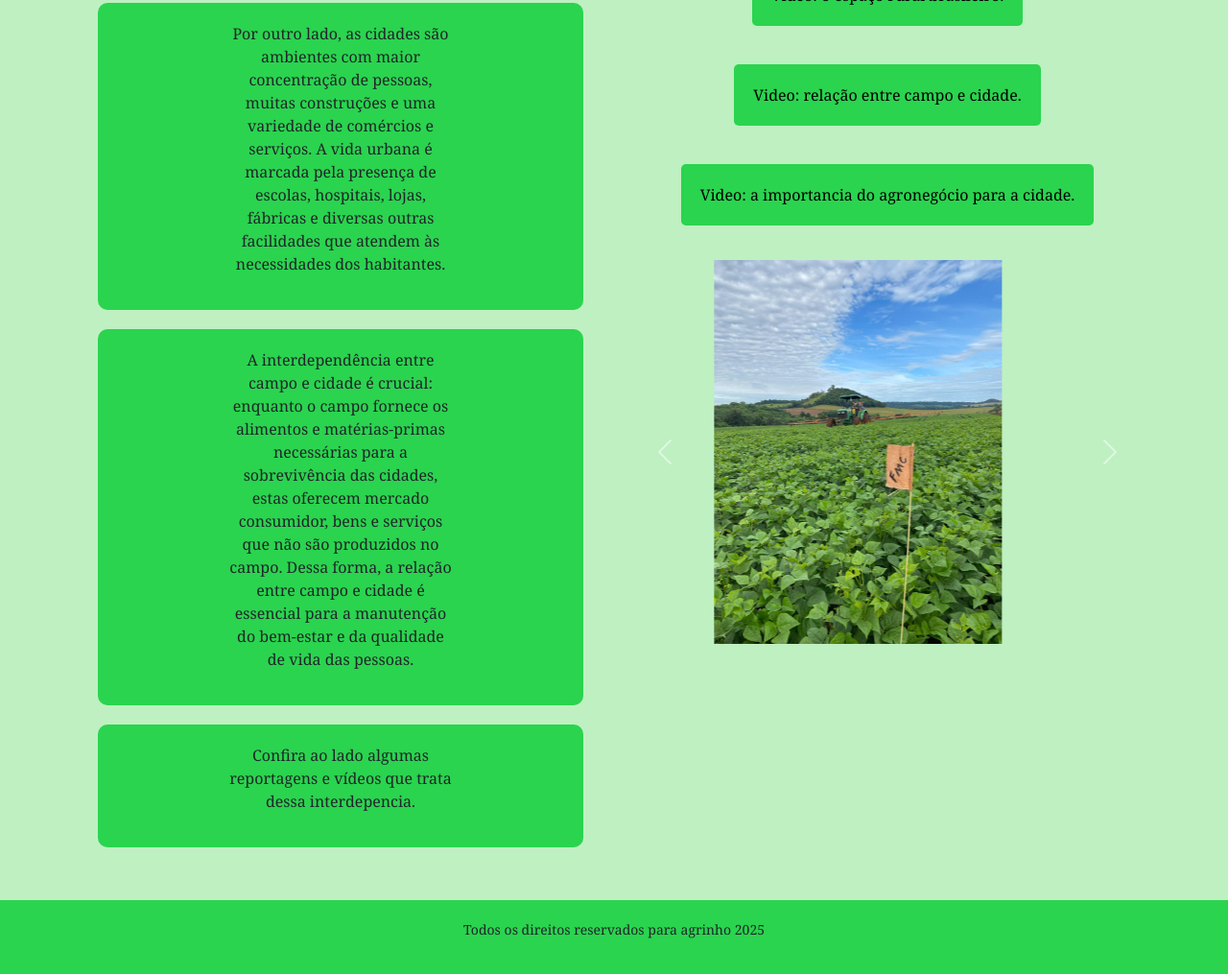
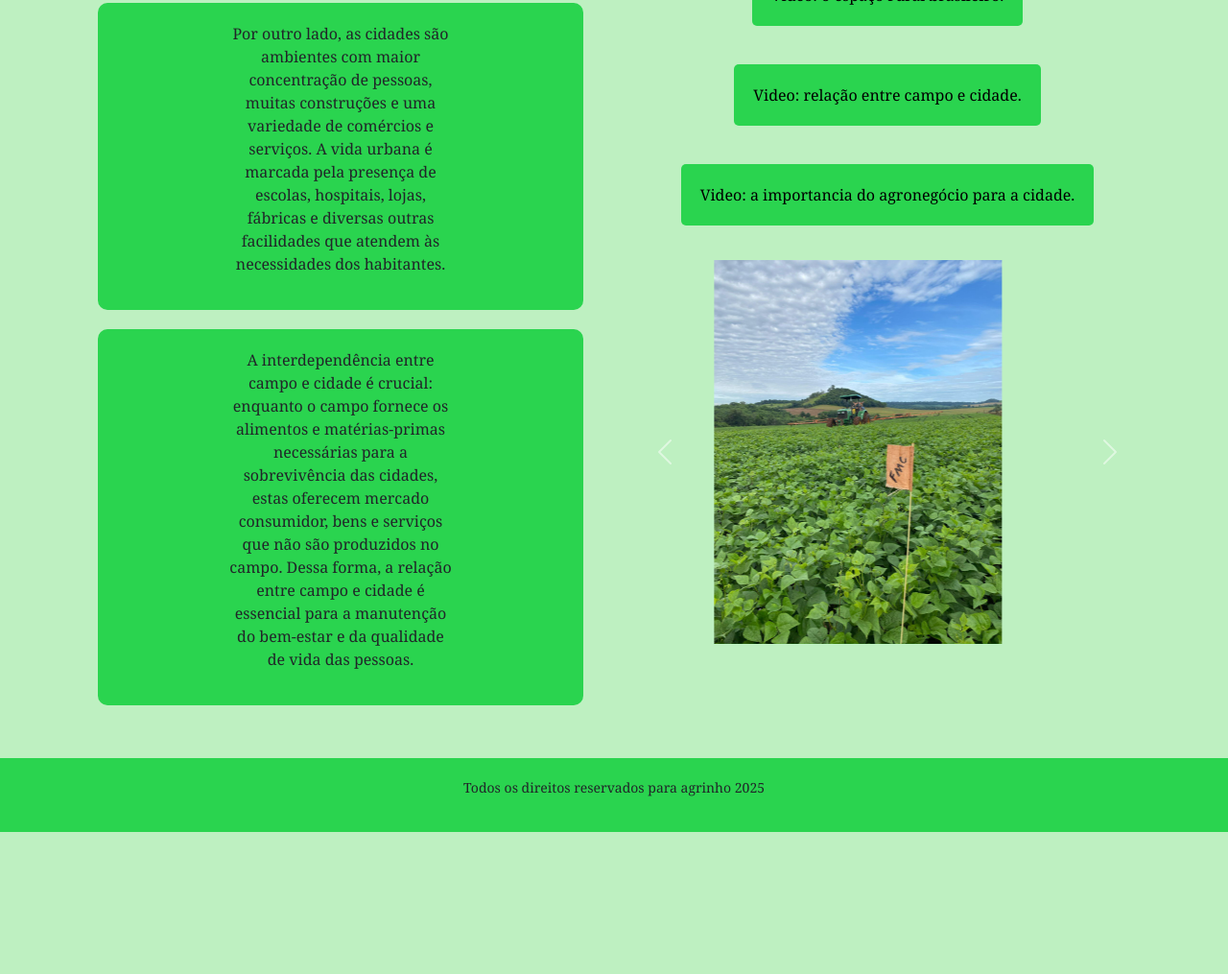
Before and after one commit to Marialeticia173/AGRINHO.2025, a plain HTML site: page home.html in a window 1280 px wide. Shown: the part 469-1484 px from the top of the page at 96% size. After the commit the page ends 1336 px from the top, so only its background shows below. Drawn offline with nearby package versions, Linux system fonts and the light colour scheme.

Commit message:
Add files via upload

```diff
--- a/home.html
+++ b/home.html
@@ -4,7 +4,7 @@
 <head>
     <meta charset="UTF-8">
     <meta name="viewport" content="width=device-width, initial-scale=1.0">
-    <title>Woman Body</title>
+    <title>AGRINHO-2025</title>
     <script src="https://cdn.jsdelivr.net/npm/bootstrap@5.3.3/dist/js/bootstrap.bundle.min.js" integrity="sha384-YvpcrYf0tY3lHB60NNkmXc5s9fDVZLESaAA55NDzOxhy9GkcIdslK1eN7N6jIeHz" crossorigin="anonymous"></script>
     <link href="https://cdn.jsdelivr.net/npm/bootstrap@5.3.3/dist/css/bootstrap.min.css" rel="stylesheet" integrity="sha384-QWTKZyjpPEjISv5WaRU9OFeRpok6YctnYmDr5pNlyT2bRjXh0JMhjY6hW+ALEwIH" crossorigin="anonymous">
 
@@ -50,12 +50,6 @@
                     </div>
                 </section>
 
-                <section class="info">
-                      <div class="col-12 col-md-6">
-                        <p>Confira ao lado algumas reportagens e vídeos que trata dessa interdepencia.
-                        </p>
-                    </div>
-                </section>
 
               </div>
                <div class="col-12 col-md-6">
```
